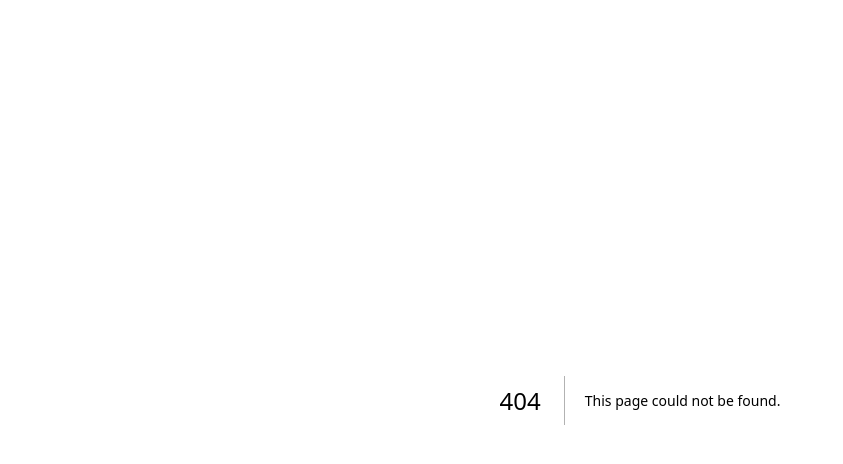
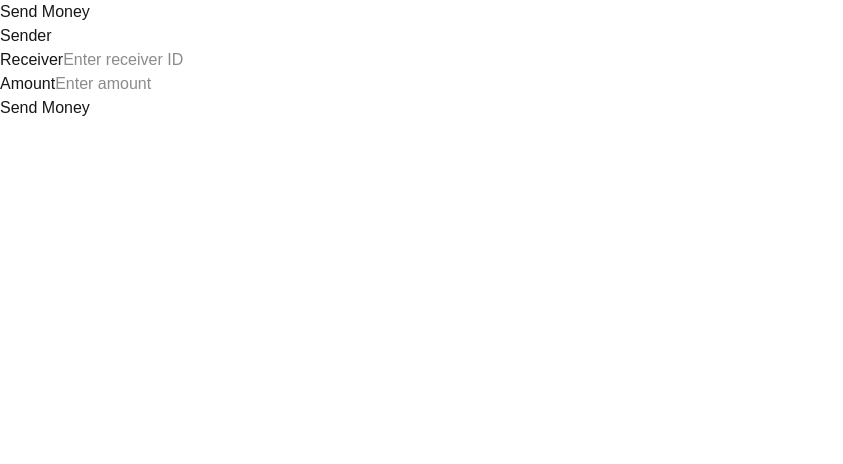
Before and after one commit to jamilyassine/p2p-wallet-system, a Next.js app in the folder frontend/: page /send-money in a window 1280 px wide. Before the commit this address had no page. Shown: the top 464 px of the page, without its empty margins (0-843 px from the left). Built offline with nearby package versions, Linux system fonts and the light colour scheme.

Commit message:
Implement end-to-end money transfer workflow

```diff
--- /dev/null
+++ b/frontend/app/send-money/page.tsx
@@ -0,0 +1,119 @@
+"use client";
+
+import { FormEvent, useEffect, useState } from "react";
+import { useSearchParams } from "next/navigation";
+
+export default function SendMoneyPage() {
+
+    const searchParams = useSearchParams();
+    const userId = searchParams.get("userId");
+
+    const [senderId, setSenderId] = useState("");
+    const [receiverId, setReceiverId] = useState("");
+    const [amount, setAmount] = useState("");
+    const [transferResult, setTransferResult] = useState<{
+        sender_balance: number;
+        receiver_balance: number;
+    } | null>(null);
+
+    const [errorMessage, setErrorMessage] = useState("");
+
+    useEffect(() => {
+        if (userId) {
+            setSenderId(userId);
+        }
+    }, [userId]);
+
+    async function handleSubmit(event: FormEvent) {
+
+        event.preventDefault();
+
+        setErrorMessage("");
+        setTransferResult(null);
+
+        const response = await fetch("http://127.0.0.1:8000/transfers/", {
+            method: "POST",
+            headers: {
+                "Content-Type": "application/json",
+            },
+            body: JSON.stringify({
+                sender_id: Number(senderId),
+                receiver_id: Number(receiverId),
+                amount: Number(amount),
+            }),
+        });
+
+        const data = await response.json();
+
+        if (response.ok) {
+            setTransferResult(data);
+        } else {
+            setErrorMessage(data.detail);
+        }
+
+    }
+
+  return (
+    <main>
+      <h1>Send Money</h1>
+
+      <form onSubmit={handleSubmit}>
+        <div>
+          <label htmlFor="sender">Sender</label>
+          <input
+                id="sender"
+                type="number"
+                value={senderId}
+                readOnly
+            />
+        </div>
+
+        <div>
+          <label htmlFor="receiver">Receiver</label>
+          <input
+                id="receiver"
+                type="number"
+                placeholder="Enter receiver ID"
+                value={receiverId}
+                onChange={(e) => setReceiverId(e.target.value)}
+            />
+        </div>
+
+        <div>
+          <label htmlFor="amount">Amount</label>
+          <input
+                id="amount"
+                type="number"
+                placeholder="Enter amount"
+                value={amount}
+                onChange={(e) => setAmount(e.target.value)}
+            />
+        </div>
+
+        <button type="submit">
+          Send Money
+        </button>
+
+        {errorMessage && (
+            <p>
+                {errorMessage}
+            </p>
+        )}
+
+        {transferResult && (
+        <div>
+            <h2>Transfer completed successfully!</h2>
+
+            <p>
+                Sender Balance: {transferResult.sender_balance}
+            </p>
+
+            <p>
+                Receiver Balance: {transferResult.receiver_balance}
+            </p>
+        </div>
+        )}
+      </form>
+    </main>
+  );
+}
--- a/frontend/components/layout/Sidebar.tsx
+++ b/frontend/components/layout/Sidebar.tsx
@@ -1,16 +1,28 @@
+"use client";
+
 import Link from "next/link";
+import { useSearchParams } from "next/navigation";
 
 export default function Sidebar() {
+
+  const searchParams = useSearchParams();
+  const userId = searchParams.get("userId");
+
   return (
     <aside className="w-64 border-r p-4">
       <h2>P2P Wallet</h2>
 
       <ul>
         <li>
-            <Link href="/dashboard">Dashboard</Link>
+            <Link href={`/dashboard?userId=${userId}`}>Dashboard</Link>
         </li>
         <li>
             <Link href="/login">Login</Link>
+        </li>
+        <li>
+          <Link href={`/send-money?userId=${userId}`}>
+            Send Money
+          </Link>
         </li>
         <li>History</li>
         <li>Ledger</li>
```
Also changed, not shown: 1 other file (tests, documents, lock files or other folders).
